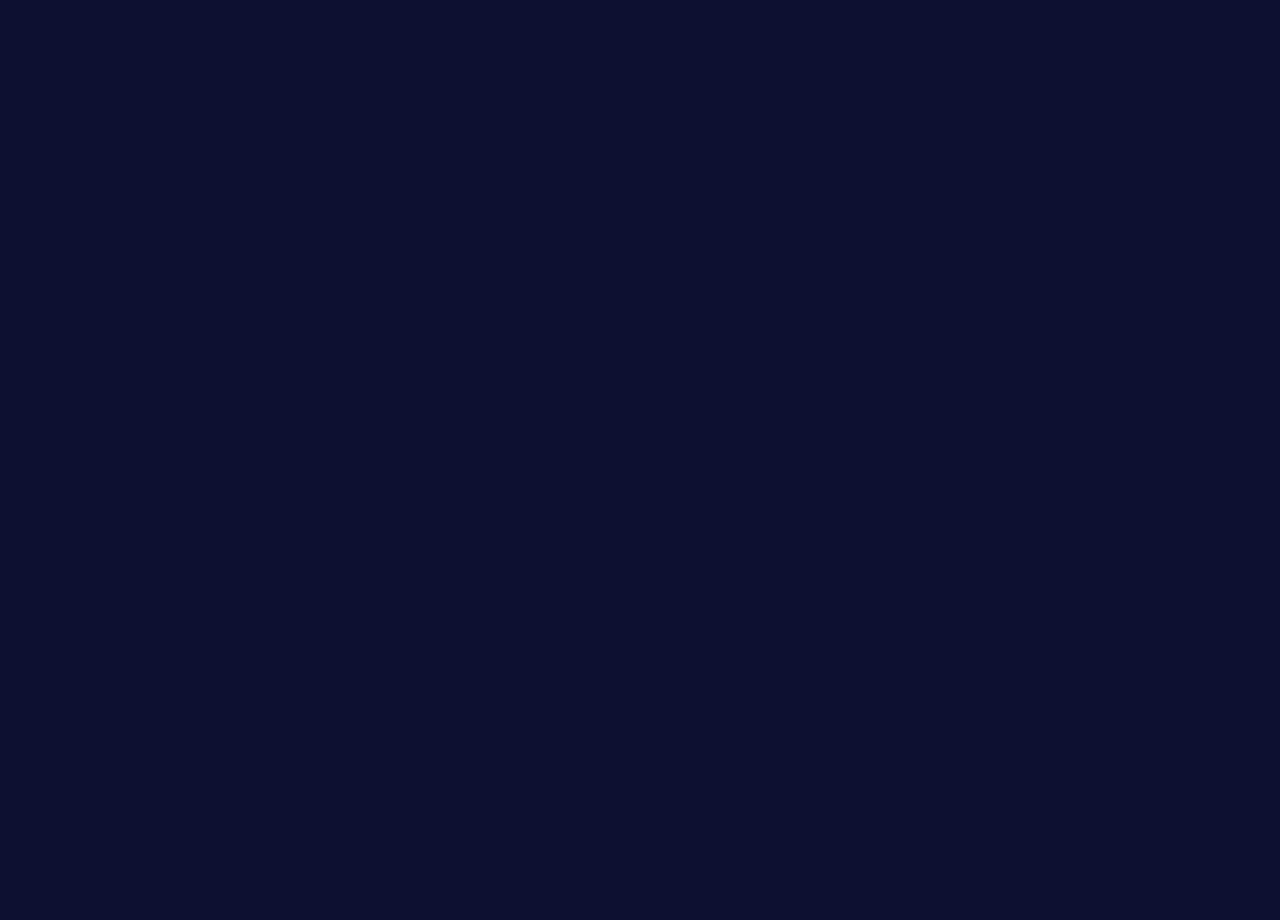
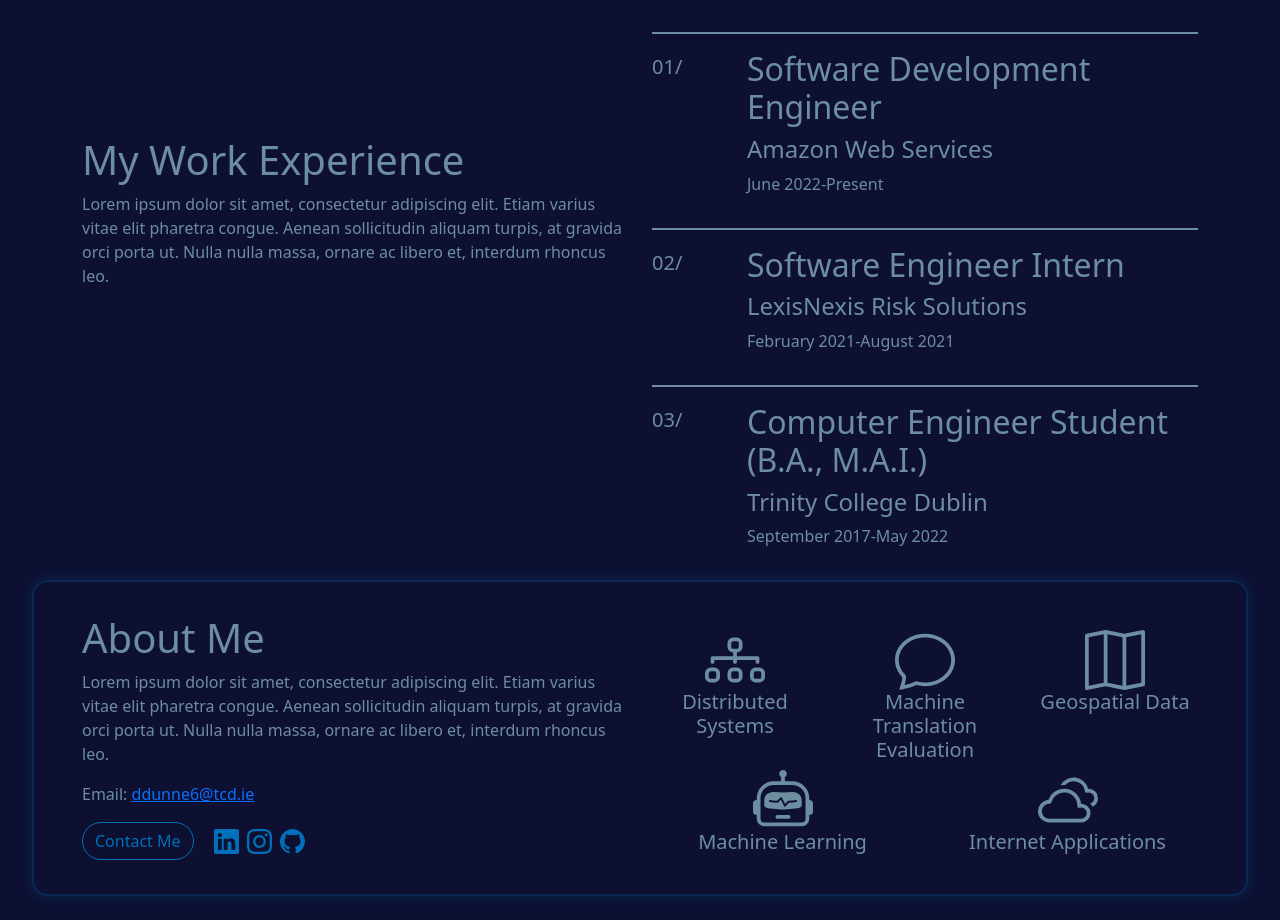
Before and after one commit to ddunne6/react-dunnedev, a React (Create React App) app: page / in a window 1280 px wide. Shown: the part 380-1300 px from the top of the page. Before the commit the page ends 800 px from the top, so only its background shows below. Built offline with nearby package versions, Linux system fonts and the light colour scheme.

Commit message:
feat: add work experience and about me sections

```diff
--- a/src/App.js
+++ b/src/App.js
@@ -1,5 +1,7 @@
 import DunnedevNavbar from './dunnedev/navbar'
 import DunnedevHero from './dunnedev/hero'
+import DunnedevExperience from './dunnedev/experience'
+import DunnedevAboutMe from './dunnedev/aboutMe'
 import 'bootstrap/dist/css/bootstrap.min.css';
 
 
@@ -8,6 +10,9 @@
     <div>
       <DunnedevNavbar />
       <DunnedevHero />
+      <DunnedevExperience />
+      <DunnedevAboutMe />
+      <br />
     </div>
   );
 }
--- /dev/null
+++ b/src/dunnedev/aboutMe.js
@@ -0,0 +1,71 @@
+import Container from 'react-bootstrap/Container';
+import Row from 'react-bootstrap/Row';
+import Col from 'react-bootstrap/Col';
+import Button from 'react-bootstrap/Button';
+import * as Icon from 'react-bootstrap-icons';
+
+import '../styles/aboutMe.scss'
+
+function DunnedevAboutMe() {
+    return (
+        <div className="aboutMeFrame">
+            <Container id='about' className="aboutMeContent">
+                <Row>
+                    <Col>
+                        <h1>About Me</h1>
+                        <p>
+                            Lorem ipsum dolor sit amet, consectetur adipiscing elit. Etiam varius vitae elit pharetra congue. Aenean sollicitudin aliquam turpis, at gravida orci porta ut. Nulla nulla massa, ornare ac libero et, interdum rhoncus leo.
+                        </p>
+                        <p>
+                            Email: <a href="mailto:ddunne6@tcd.ie"><u>ddunne6@tcd.ie</u></a>
+                        </p>
+                        <div>
+                            <Button variant="outline-info" style={{ marginRight: "1em" }}>Contact Me</Button>{' '}
+                            <a href="https://www.linkedin.com/in/david-dunne-b02642195/"><Icon.Linkedin className='Socials' size={25} /></a>
+                            <a href="https://www.instagram.com/dunned922/?hl=en"><Icon.Instagram className='Socials' size={25} /></a>
+                            <a href="https://github.com/ddunne6"><Icon.Github className='Socials' size={25} /></a>
+                        </div>
+                    </Col>
+                    <Col style={{ marginTop: "1em" }}>
+                        <Row>
+                            <Col>
+                                <div style={{ textAlign: "center" }}>
+                                    <Icon.Diagram3 size={60} />
+                                    <h5>Distributed Systems</h5>
+                                </div>
+                            </Col>
+                            <Col>
+                                <div style={{ textAlign: "center" }}>
+                                    <Icon.Chat size={60} />
+                                    <h5>Machine Translation Evaluation</h5>
+                                </div>
+                            </Col>
+                            <Col>
+                                <div style={{ textAlign: "center" }}>
+                                    <Icon.Map size={60} />
+                                    <h5>Geospatial Data</h5>
+                                </div>
+                            </Col>
+                        </Row>
+                        <Row>
+                            <Col>
+                                <div style={{ textAlign: "center" }}>
+                                    <Icon.Robot size={60} />
+                                    <h5>Machine Learning</h5>
+                                </div>
+                            </Col>
+                            <Col>
+                                <div style={{ textAlign: "center" }}>
+                                    <Icon.Clouds size={60} />
+                                    <h5>Internet Applications</h5>
+                                </div>
+                            </Col>
+                        </Row>
+                    </Col>
+                </Row>
+            </Container>
+        </div>
+    );
+}
+
+export default DunnedevAboutMe;
--- /dev/null
+++ b/src/dunnedev/experience.js
@@ -0,0 +1,28 @@
+import Container from 'react-bootstrap/Container';
+import Row from 'react-bootstrap/Row';
+import Col from 'react-bootstrap/Col';
+import DunnedevExperienceCell from './experienceCell'
+
+import '../styles/experience.scss'
+
+function DunnedevExperience() {
+    return (
+        <Container id='experience' style={{ marginTop: "1em" }}>
+            <Row>
+                <Col md>
+                    <h1 className="workExperience">My Work Experience</h1>
+                    <p>
+                        Lorem ipsum dolor sit amet, consectetur adipiscing elit. Etiam varius vitae elit pharetra congue. Aenean sollicitudin aliquam turpis, at gravida orci porta ut. Nulla nulla massa, ornare ac libero et, interdum rhoncus leo.
+                    </p>
+                </Col>
+                <Col md>
+                    <DunnedevExperienceCell num="01/" jobTitle="Software Development Engineer" company="Amazon Web Services" start="June 2022" end="Present" />
+                    <DunnedevExperienceCell num="02/" jobTitle="Software Engineer Intern" company="LexisNexis Risk Solutions" start="February 2021" end="August 2021" />
+                    <DunnedevExperienceCell num="03/" jobTitle="Computer Engineer Student (B.A., M.A.I.)" company="Trinity College Dublin" start="September 2017" end="May 2022" />
+                </Col>
+            </Row>
+        </Container>
+    );
+}
+
+export default DunnedevExperience;
--- /dev/null
+++ b/src/dunnedev/experienceCell.js
@@ -0,0 +1,30 @@
+import Row from 'react-bootstrap/Row';
+import Col from 'react-bootstrap/Col';
+
+import '../styles/experience.scss'
+
+function DunnedevExperienceCell(props) {
+    return (
+        <div>
+            <hr />
+            <Row>
+                <Col xs={2}>
+                    <h5 style={{marginTop: "0.25em"}}>{props.num}</h5>
+                </Col>
+                <Col>
+                    <h2>
+                        {props.jobTitle}
+                    </h2>
+                    <h4>
+                        {props.company}
+                    </h4>
+                    <p>
+                        {props.start}-{props.end}
+                    </p>
+                </Col>
+            </Row>
+        </div>
+    );
+}
+
+export default DunnedevExperienceCell;
--- a/src/dunnedev/hero.js
+++ b/src/dunnedev/hero.js
@@ -6,6 +6,11 @@
 
 import '../styles/hero.scss'
 
+let mySummary = `Software Engineer with a passion for coding, designing and developing complicated distributed systems.
+Having recently graduated with a distinction for my master's degree in Computer Engineering at Trinity College Dublin,
+I now work at Amazon Web Services (AWS) in the CloudWatch Metrics department.
+My areas of interest include: Distributed Systems, Machine Translation Evaluation, Geospatial Data, Machine Learning and Internet Applications.`
+
 function DunnedevHero() {
     return (
         <Container id='david'>
@@ -13,7 +18,7 @@
                 <Col md={7} lg={8} xl={9}>
                     <h1>&lt;Hi! I am<br />David Dunne&gt;</h1>
                     <p>
-                        Lorem ipsum dolor sit amet, consectetur adipiscing elit. Vivamus tempus condimentum mi a eleifend. Nullam quis sem nec magna laoreet laoreet. Cras non sagittis diam. Cras ultrices sodales neque eget posuere. Vivamus congue dolor odio, ac ultricies augue malesuada vel.
+                        {mySummary}
                     </p>
                     <div>
                         <Button variant="outline-info" style={{marginRight: "1em"}}>Contact Me</Button>{' '}
--- /dev/null
+++ b/src/styles/aboutMe.scss
@@ -0,0 +1,29 @@
+@import "~bootstrap/scss/bootstrap";
+@import "colors";
+
+.aboutMeFrame {
+    border: 2px solid rgb(1, 111, 185, 0.25);
+    box-shadow: 0 0 1em rgb(1, 111, 185, 0.25);
+    border-radius: 1em;
+    margin-left: 1em;
+    margin-right: 1em;
+    margin-top: 1em;
+}
+
+.aboutMeContent {
+    margin: 2em;
+}
+
+@include media-breakpoint-up(lg) {
+    .aboutMeFrame {
+        margin-left: 2em;
+        margin-right: 2em;
+    }
+}
+
+@include media-breakpoint-up(xxl) {
+    .aboutMeFrame {
+        margin-left: 6em;
+        margin-right: 6em;
+    }
+}
--- /dev/null
+++ b/src/styles/experience.scss
@@ -0,0 +1,16 @@
+@import "~bootstrap/scss/bootstrap";
+@import "colors";
+
+hr {
+    background-color: #{$light-slate-gray};
+    border: 0 none;
+    color: #{$light-slate-gray};
+    height: 2px;
+    opacity: 1 !important;
+}
+
+@include media-breakpoint-up(md) {
+    .workExperience {
+        margin-top: 3em;
+    }
+}
--- a/src/styles/hero.scss
+++ b/src/styles/hero.scss
@@ -3,10 +3,15 @@
 
 .Profile {
     width: 100%;
-    border-radius: 2em
+    border-radius: 2em;
+    margin-top: 0.5em;
 }
 
 .Socials {
     color: #{$spanish-blue};
     margin-right: 0.5em;
 }
+
+.Socials:hover {
+    color: #{$pacific-blue};
+}
```
